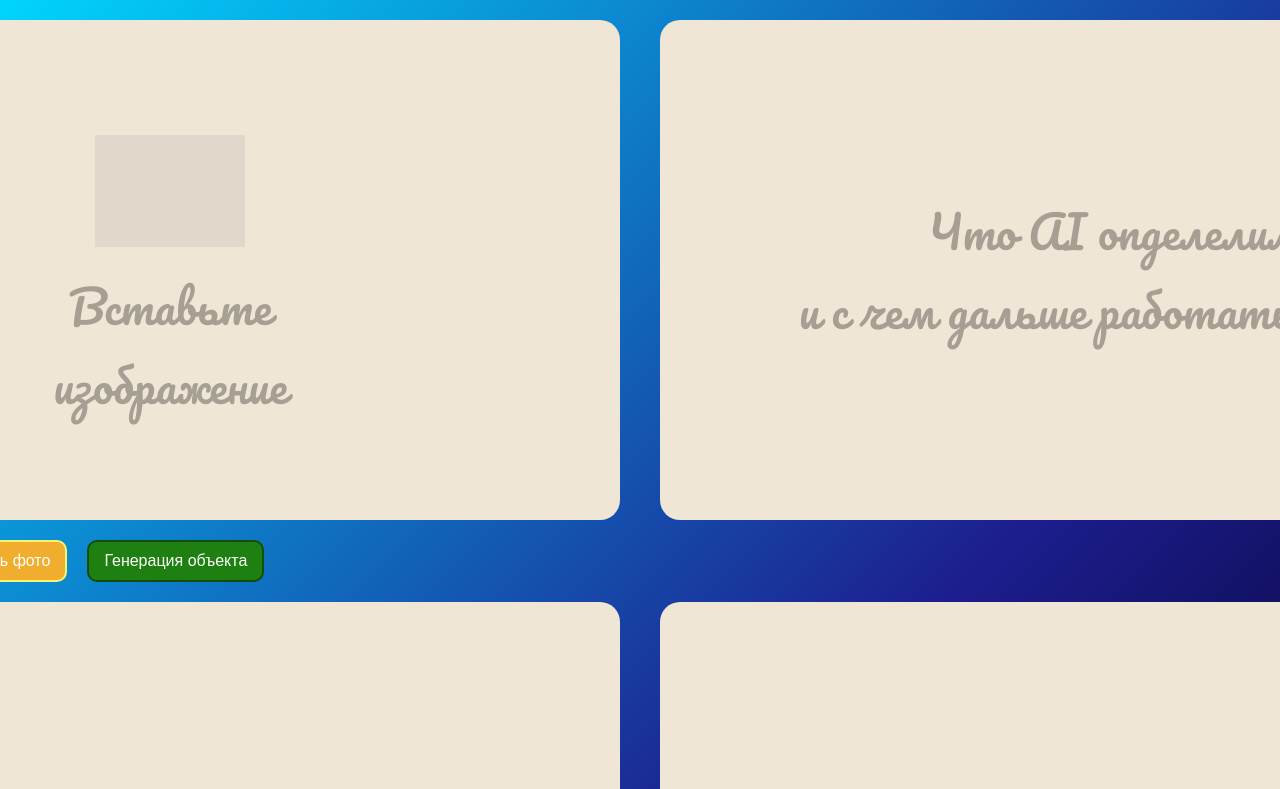
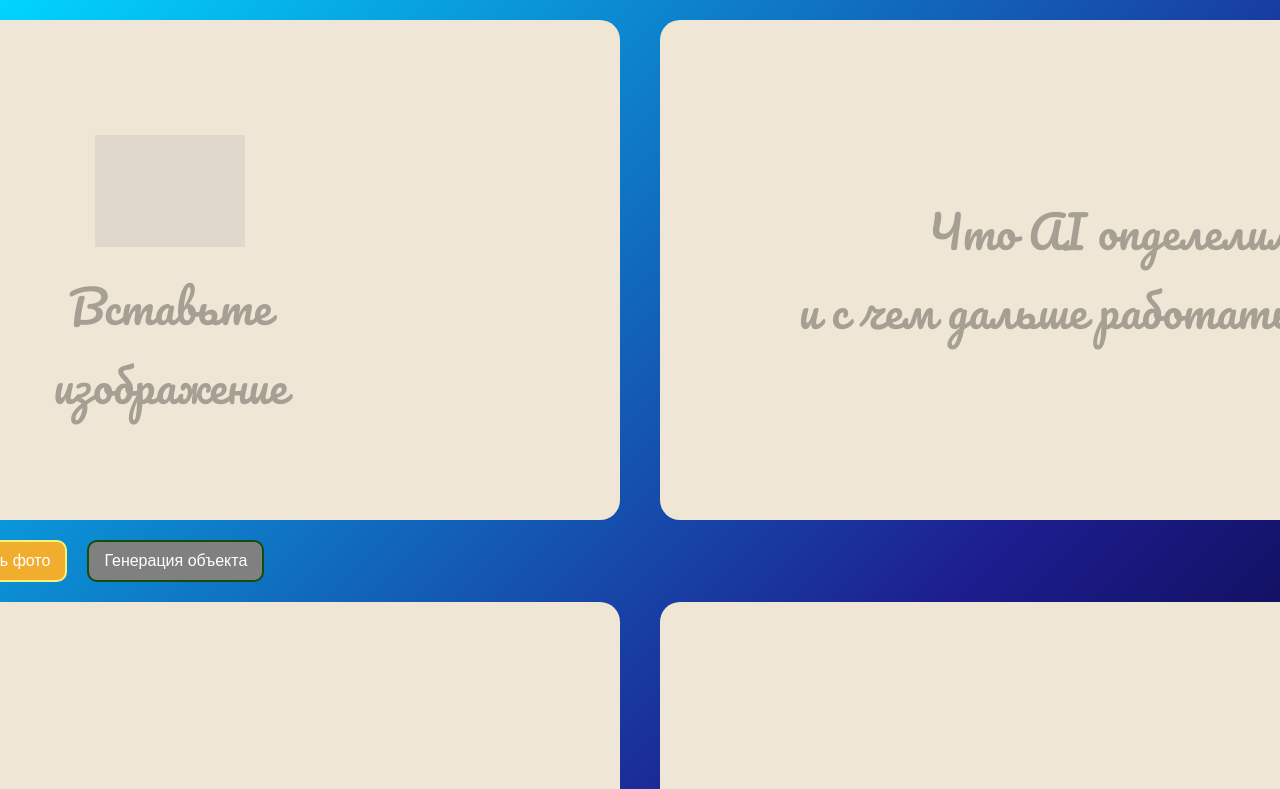
Before and after one commit to mrdilas/frontend_AI, a Vue app: page / in a window 1280 px wide. Shown: the top 789 px of the page. Built offline with nearby package versions, Linux system fonts and the light colour scheme; grey boxes are pictures that could not be loaded.

Commit message:
добавил disabled button

```diff
--- a/src/App.vue
+++ b/src/App.vue
@@ -2,11 +2,11 @@
 
   <link href="https://fonts.googleapis.com/css2?family=Pacifico&display=swap" rel="stylesheet">
 
-  <div class="wrapper-container">
-    <div class="wrapper">
+  <div className="wrapper-container">
+    <div className="wrapper">
       <div>
-        <img v-if="photo" className="img_file" src="https://icons.iconarchive.com/icons/icons8/windows-8/128/Files-Word-icon.png" width="150" height="150">
-        <h1 v-if="photo" className="pacifico-regular">
+        <img v-if="isItDefaultPhoto == true" className="img_file" :src = "imageDefaultUrl" width="150" height="150">
+        <h1 v-if="isItDefaultPhoto == true" className="pacifico-regular">
           Вставьте <br >
           изображение
         </h1>
@@ -29,7 +29,7 @@
     Редактировать фото
   </button>
 
-  <button className="button_gen">
+  <button className="button_gen" :disabled="isItDefaultPhoto == true">
     Генерация объекта
   </button>
 
@@ -50,12 +50,17 @@
   </div>
 </template>
 
+
+
+
+
 <script>
 export default {
   data() {
     return {
+      imageDefaultUrl: "https://icons.iconarchive.com/icons/icons8/windows-8/128/Files-Word-icon.png",
       imageUrl: '',
-      photo: true,
+      isItDefaultPhoto: true,
     };
   },
   methods: {
@@ -73,7 +78,7 @@ export default {
         const reader = new FileReader();
         reader.onload = (e) => {
           this.imageUrl = e.target.result;
-          this.photo = false;
+          this.isItDefaultPhoto = false;
         };
         reader.readAsDataURL(file);
       } else {
@@ -147,6 +152,10 @@ button:hover {
 .button_gen:hover {
   transform: scale(1.1) translateY(-5px);
 }
+.button_gen:disabled {
+  background-color: gray;
+  cursor: not-allowed;
+}
 
 .img_file {
   opacity: 0.2;
```
